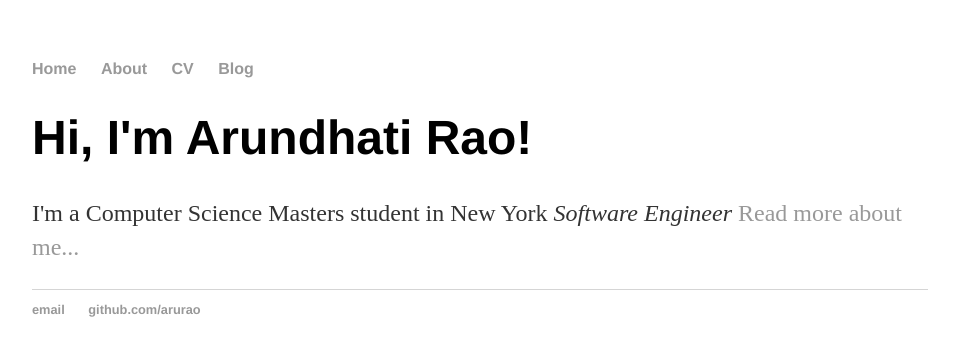
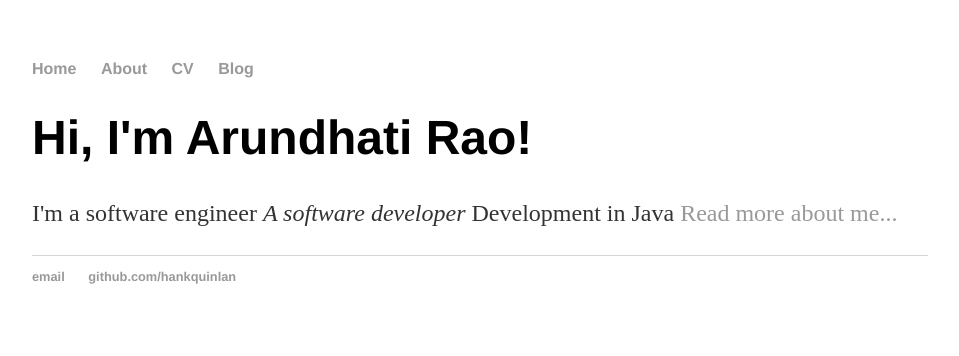
Before and after one commit to arurao/arurao.github.io, a Jekyll site: the page built from index.html, in a window 1280 px wide. Shown: the top 356 px of the page, without its empty margins (160-1119 px from the left). Built offline with Jekyll 4.4.1, drawn with Linux system fonts in a browser that asks for light colours.

Commit message:
Update index.html

```diff
--- a/index.html
+++ b/index.html
@@ -1,30 +1,8 @@
-<!DOCTYPE html>
-<html>
-	<head>
-		<title>Arundhati Rao</title>
-		<!-- link to main stylesheet -->
-		<link rel="stylesheet" type="text/css" href="/css/main.css">
-	</head>
-	<body>
-		<nav>
-    		<ul>
-        		<li><a href="/">Home</a></li>
-	        	<li><a href="/about">About</a></li>
-        		<li><a href="/cv">CV</a></li>
-        		<li><a href="/blog">Blog</a></li>
-    		</ul>
-		</nav>
-		<div class="container">
-    		<div class="blurb">
-        		<h1>Hi, I'm Arundhati Rao!</h1>
-				<p>I'm a Computer Science Masters student in New York <em>Software Engineer</em> <a href="/about">Read more about me...</a></p>
-    		</div><!-- /.blurb -->
-		</div><!-- /.container -->
-		<footer>
-    		<ul>
-        		<li><a href="mailto:arao4@buffalo.edu">email</a></li>
-        		<li><a href="https://github.com/arurao">github.com/arurao</a></li>
-			</ul>
-		</footer>
-	</body>
-</html>
+---
+layout: default
+title: Arundhati Rao, Software Engineer
+---
+<div class="blurb">
+	<h1>Hi, I'm Arundhati Rao!</h1>
+	<p>I'm a software engineer <em>A software developer</em> Development in Java <a href="/about">Read more about me...</a></p>
+</div><!-- /.blurb -->
```
